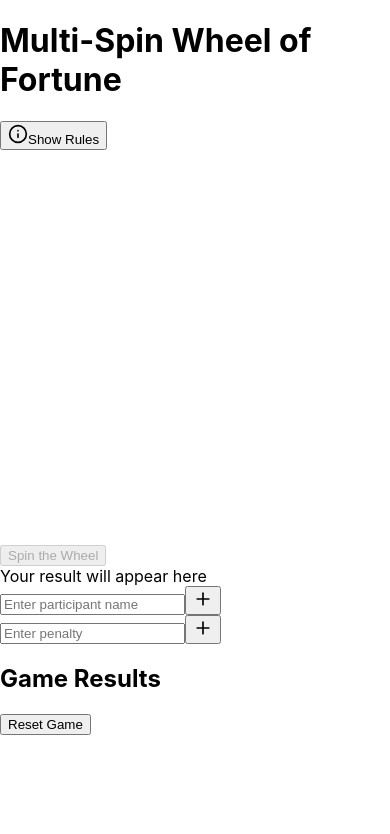
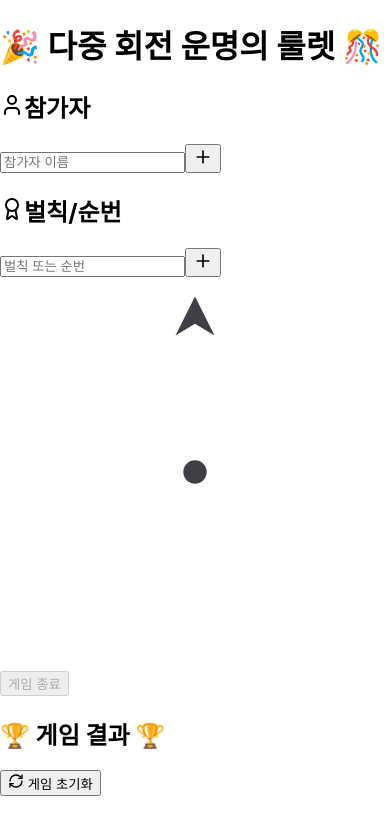
Before and after one commit to Reasonofmoon/multi-spin-wheel-of-fortune, a React (Create React App) app: page / in a window 390 px wide. Shown: the top 834 px of the page. Built offline with nearby package versions, Linux system fonts and the light colour scheme.

Commit message:
UI 개선 및 기능 업데이트: 휠 크기 조정, 게임 초기화 기능 개선, 모바일 최적화

```diff
--- a/src/App.js
+++ b/src/App.js
@@ -1,8 +1,5 @@
-import React, { useState, useEffect, useCallback, useMemo } from 'react';
-import { Plus, X, Volume2, User, Award, RefreshCw, Info } from 'lucide-react';
-import confetti from 'canvas-confetti';
-import spinSound from './sounds/spin.mp3';
-import winSound from './sounds/win.mp3';
+import React, { useState, useEffect, useRef, useCallback } from 'react';
+import { Plus, X, Volume2, User, Award, RefreshCw } from 'lucide-react';
 
 const MultiSpinWheelOfFortune = () => {
   const [participants, setParticipants] = useState(() => {
@@ -20,60 +17,52 @@ const MultiSpinWheelOfFortune = () => {
   const [result, setResult] = useState(null);
   const [showFireworks, setShowFireworks] = useState(false);
   const [remainingParticipants, setRemainingParticipants] = useState([]);
-  const [gameResults, setGameResults] = useState(() => {
-    const saved = localStorage.getItem('gameResults');
-    return saved ? JSON.parse(saved) : [];
-  });
-  const [error, setError] = useState('');
-  const [showRules, setShowRules] = useState(false);
+  const [gameResults, setGameResults] = useState([]);
+  const wheelRef = useRef(null);
 
   useEffect(() => {
     localStorage.setItem('participants', JSON.stringify(participants));
     localStorage.setItem('penalties', JSON.stringify(penalties));
-    localStorage.setItem('gameResults', JSON.stringify(gameResults));
-  }, [participants, penalties, gameResults]);
+  }, [participants, penalties]);
 
-  const addParticipant = useCallback(() => {
-    if (newParticipant.trim() === '') {
-      setError('Participant name cannot be empty');
-      return;
-    }
+  useEffect(() => {
+    setRemainingParticipants([...participants]);
+  }, [participants]);
+
+  const addParticipant = () => {
+    if (newParticipant.trim() !== '') {
       setParticipants(prev => [...prev, newParticipant.trim()]);
       setNewParticipant('');
-    setError('');
-  }, [newParticipant]);
+    }
+  };
 
-  const addPenalty = useCallback(() => {
-    if (newPenalty.trim() === '') {
-      setError('Penalty cannot be empty');
-      return;
-    }
+  const addPenalty = () => {
+    if (newPenalty.trim() !== '') {
       setPenalties(prev => [...prev, newPenalty.trim()]);
       setNewPenalty('');
-    setError('');
-  }, [newPenalty]);
+    }
+  };
 
-  const removeParticipant = useCallback((index) => {
+  const removeParticipant = (index) => {
     setParticipants(prev => prev.filter((_, i) => i !== index));
-  }, []);
+  };
 
-  const removePenalty = useCallback((index) => {
+  const removePenalty = (index) => {
     setPenalties(prev => prev.filter((_, i) => i !== index));
-  }, []);
+  };
 
-  const getColor = useMemo(() => (index, total) => {
+  const getColor = (index, total) => {
     const hue = (index * (360 / total)) % 360;
     return `hsl(${hue}, 70%, 50%)`;
-  }, []);
+  };
 
   const spinWheel = useCallback(() => {
     if (remainingParticipants.length > 0 && penalties.length > 0 && !isSpinning) {
       setIsSpinning(true);
-      playSound('spinning');
 
       const randomAngle = Math.floor(Math.random() * 360);
-      const rotations = 5 * 360;
-      const finalAngle = rotations + randomAngle;
+      const rotations = 5 * 360; // 5 full rotations
+      const finalAngle = rotationAngle + rotations + randomAngle;
 
       setRotationAngle(finalAngle);
 
@@ -87,36 +76,20 @@ const MultiSpinWheelOfFortune = () => {
         setRemainingParticipants(prev => prev.filter(p => p !== selectedParticipant));
 
         setIsSpinning(false);
-        playSound('fanfare');
         setShowFireworks(true);
-        confetti({
-          particleCount: 100,
-          spread: 70,
-          origin: { y: 0.6 }
-        });
         setTimeout(() => setShowFireworks(false), 3000);
-      }, 5000);
-    } else if (remainingParticipants.length === 0) {
-      setError('No participants left. Please reset the game or add more participants.');
-    } else if (penalties.length === 0) {
-      setError('No penalties available. Please add some penalties.');
+      }, 5000); // Match this with the CSS animation duration
     }
-  }, [remainingParticipants, penalties, isSpinning]);
+  }, [remainingParticipants, penalties, isSpinning, rotationAngle]);
 
-  const getSelectedIndex = useCallback((angle) => {
+  const getSelectedIndex = (angle) => {
     const sectionAngle = 360 / remainingParticipants.length;
     return Math.floor(((360 - angle + sectionAngle / 2) % 360) / sectionAngle);
-  }, [remainingParticipants.length]);
+  };
 
-  const playSound = useCallback((sound) => {
-    const audio = new Audio(sound === 'spinning' ? spinSound : winSound);
-    audio.play().catch(error => console.error('Audio playback failed:', error));
-  }, []);
-
-  const calculateTextProps = useCallback((index, total, text) => {
-    if (total === 0) return null; // 배열이 비어있을 때 null 반환
+  const calculateTextProps = (index, total, text) => {
     const angle = ((index + 0.5) * (360 / total)) % 360;
-    const radius = 38;
+    const radius = 35; // Slightly smaller than the wheel radius to fit text inside
     const x = 50 + radius * Math.cos(angle * Math.PI / 180);
     const y = 50 + radius * Math.sin(angle * Math.PI / 180);
     const rotation = angle > 90 && angle < 270 ? angle + 180 : angle;
@@ -125,115 +98,157 @@ const MultiSpinWheelOfFortune = () => {
       x,
       y,
       rotate: rotation,
-      text: text.length > 10 ? text.slice(0, 10) + '...' : text
+      text: text.length > 8 ? text.slice(0, 8) + '...' : text
     };
-  }, []);
+  };
 
-  const resetGame = useCallback(() => {
+  const resetGame = () => {
     setRemainingParticipants([...participants]);
     setGameResults([]);
     setResult(null);
     setRotationAngle(0);
-    setError('');
-  }, [participants]);
-
-  useEffect(() => {
-    setRemainingParticipants([...participants]);
-  }, [participants]);
+    setIsSpinning(false);
+  };
 
   return (
-    <div className="App">
-      <h1 className="text-responsive-large mb-8">Multi-Spin Wheel of Fortune</h1>
-      <button onClick={() => setShowRules(!showRules)} className="info-button">
-        <Info size={20} />
-        {showRules ? 'Hide Rules' : 'Show Rules'}
-      </button>
-      {showRules && (
-        <div className="rules-container">
-          <h2>Game Rules</h2>
-          <ol>
-            <li>Add participants and penalties using the input fields below.</li>
-            <li>Click "Spin the Wheel" to randomly select a participant and assign a penalty.</li>
-            <li>The selected participant is removed from the wheel after each spin.</li>
-            <li>Continue spinning until all participants have been selected or you choose to reset the game.</li>
-            <li>Use the "Reset Game" button to start over with all participants.</li>
-          </ol>
-        </div>
-      )}
-      <div className="wheel-container">
-        <svg viewBox="0 0 100 100" className="wheel" style={{ transform: `rotate(${rotationAngle}deg)` }}>
-          {remainingParticipants.map((participant, index) => {
-            const sectionAngle = 360 / remainingParticipants.length;
-            const color = getColor(index, remainingParticipants.length);
-            const textProps = calculateTextProps(index, remainingParticipants.length, participant);
+    <div className="p-2 bg-gradient-to-br from-yellow-400 via-red-500 to-pink-500 min-h-screen flex items-center justify-center font-sans">
+      <div className="bg-white rounded-lg shadow-xl p-4 max-w-md w-full">
+        <h1 className="text-2xl font-bold text-center text-pink-600 mb-4">🎉 다중 회전 운명의 룰렛 🎊</h1>
 
-            return (
-              <g key={index}>
-                <path
-                  d={`M50 50 L50 0 A50 50 0 0 1 ${50 + 50 * Math.sin(sectionAngle * Math.PI / 180)} ${50 - 50 * Math.cos(sectionAngle * Math.PI / 180)} Z`}
-                  fill={color}
-                  transform={`rotate(${index * sectionAngle}, 50, 50)`}
-                />
-                {textProps && (
-                  <text
-                    x={textProps.x}
-                    y={textProps.y}
-                    transform={`rotate(${textProps.rotate}, ${textProps.x}, ${textProps.y})`}
-                    textAnchor="middle"
-                    className="wheel-text"
-                  >
-                    {textProps.text}
-                  </text>
-                )}
-              </g>
-            );
-          })}
-        </svg>
-      </div>
-      <button className="spin-button mt-6" onClick={spinWheel} disabled={isSpinning || remainingParticipants.length === 0 || penalties.length === 0}>
-        Spin the Wheel
-      </button>
-      <div className="result-display text-responsive">
-        {result ? `${result.participant} gets ${result.penalty}` : 'Your result will appear here'}
-      </div>
-      {error && <div className="error-message">{error}</div>}
-      <div className="input-section">
-        <div className="input-group">
+        <div className="grid grid-cols-1 gap-4 mb-4">
+          <div>
+            <h2 className="text-lg font-semibold mb-2 text-pink-500"><User className="inline mr-2" />참가자</h2>
+            <div className="flex">
               <input
                 type="text"
                 value={newParticipant}
                 onChange={(e) => setNewParticipant(e.target.value)}
-            placeholder="Enter participant name"
-            className="input-field"
+                className="flex-grow p-2 border border-pink-300 rounded-l focus:outline-none focus:ring-2 focus:ring-pink-400"
+                placeholder="참가자 이름"
               />
-          <button onClick={addParticipant} className="add-button">
+              <button onClick={addParticipant} className="bg-pink-500 text-white p-2 rounded-r hover:bg-pink-600 transition duration-300">
                 <Plus size={20} />
               </button>
             </div>
-        <div className="input-group">
+          </div>
+          <div>
+            <h2 className="text-lg font-semibold mb-2 text-purple-500"><Award className="inline mr-2" />벌칙/순번</h2>
+            <div className="flex">
               <input
                 type="text"
                 value={newPenalty}
                 onChange={(e) => setNewPenalty(e.target.value)}
-            placeholder="Enter penalty"
-            className="input-field"
+                className="flex-grow p-2 border border-purple-300 rounded-l focus:outline-none focus:ring-2 focus:ring-purple-400"
+                placeholder="벌칙 또는 순번"
               />
-          <button onClick={addPenalty} className="add-button">
+              <button onClick={addPenalty} className="bg-purple-500 text-white p-2 rounded-r hover:bg-purple-600 transition duration-300">
                 <Plus size={20} />
               </button>
             </div>
           </div>
-      <div className="game-results">
-        <h2>Game Results</h2>
-        <ul>
+        </div>
+
+        <div className="grid grid-cols-2 gap-4 mb-4">
+          <div className="max-h-32 overflow-y-auto bg-pink-50 p-2 rounded">
+            {participants.map((participant, index) => (
+              <div key={index} className="flex justify-between items-center bg-white p-1 rounded mb-1 text-sm">
+                <span className="text-pink-600">{participant}</span>
+                <button onClick={() => removeParticipant(index)} className="text-red-500 hover:text-red-700">
+                  <X size={16} />
+                </button>
+              </div>
+            ))}
+          </div>
+          <div className="max-h-32 overflow-y-auto bg-purple-50 p-2 rounded">
+            {penalties.map((penalty, index) => (
+              <div key={index} className="flex justify-between items-center bg-white p-1 rounded mb-1 text-sm">
+                <span className="text-purple-600">{penalty}</span>
+                <button onClick={() => removePenalty(index)} className="text-red-500 hover:text-red-700">
+                  <X size={16} />
+                </button>
+              </div>
+            ))}
+          </div>
+        </div>
+
+        <div className="flex justify-center mb-4">
+          <div className="relative w-48 h-48 md:w-64 md:h-64">
+            <svg className="w-full h-full" viewBox="0 0 100 100" ref={wheelRef}>
+              <g transform={`rotate(${rotationAngle}, 50, 50)`} style={{transition: 'transform 5s cubic-bezier(0.25, 0.1, 0.25, 1)'}}>
+                {remainingParticipants.map((participant, index) => {
+                  const total = remainingParticipants.length;
+                  const angle = (index * 360) / total;
+                  const nextAngle = ((index + 1) * 360) / total;
+                  const textProps = calculateTextProps(index, total, penalties[index % penalties.length]);
+                  return (
+                    <g key={index}>
+                      <path
+                        d={`M50 50 L${50 + 48 * Math.cos(angle * Math.PI / 180)} ${50 + 48 * Math.sin(angle * Math.PI / 180)} A48 48 0 0 1 ${50 + 48 * Math.cos(nextAngle * Math.PI / 180)} ${50 + 48 * Math.sin(nextAngle * Math.PI / 180)} Z`}
+                        fill={getColor(index, total)}
+                      />
+                      <text
+                        x={textProps.x}
+                        y={textProps.y}
+                        fill="white"
+                        fontSize="3"
+                        fontWeight="bold"
+                        textAnchor="middle"
+                        dominantBaseline="middle"
+                        transform={`rotate(${textProps.rotate}, ${textProps.x}, ${textProps.y})`}
+                      >
+                        {textProps.text}
+                      </text>
+                    </g>
+                  );
+                })}
+              </g>
+              <circle cx="50" cy="50" r="3" fill="#3f3f46" />
+              <path d="M50 5 L55 15 L50 12 L45 15 Z" fill="#3f3f46" />
+            </svg>
+            <button onClick={spinWheel} disabled={isSpinning || remainingParticipants.length === 0}
+                    className="absolute top-1/2 left-1/2 transform -translate-x-1/2 -translate-y-1/2
+                               bg-yellow-400 text-gray-800 p-2 rounded-full hover:bg-yellow-500
+                               transition duration-300 font-bold text-sm shadow-lg disabled:opacity-50 disabled:cursor-not-allowed">
+              {isSpinning ? '돌아가는 중...' : remainingParticipants.length === 0 ? '게임 종료' : '돌리기!'}
+            </button>
+          </div>
+        </div>
+
+        <div className="mt-4 p-2 bg-gradient-to-r from-pink-200 to-purple-200 rounded-lg">
+          <h2 className="font-bold text-xl text-gray-800 mb-2 text-center">🏆 게임 결과 🏆</h2>
           {gameResults.map((result, index) => (
-            <li key={index}>{result.participant}: {result.penalty}</li>
+            <div key={index} className="mb-1 text-center text-sm">
+              <span className="font-semibold text-pink-600">{result.participant}</span>
+              : <span className="font-semibold text-purple-600">{result.penalty}</span>
+            </div>
           ))}
-        </ul>
+          {remainingParticipants.length > 0 && (
+            <p className="text-center mt-2 text-sm">
+              남은 참가자: <span className="font-bold text-green-600">{remainingParticipants.length}</span>명
+            </p>
+          )}
         </div>
-      <button onClick={resetGame} className="spin-button mt-6">
-        Reset Game
+
+        <div className="mt-4 flex justify-center">
+          <button onClick={resetGame} className="bg-blue-500 text-white p-2 rounded hover:bg-blue-600 transition duration-300 text-sm">
+            <RefreshCw size={16} className="inline mr-1" /> 게임 초기화
           </button>
+        </div>
+
+        {showFireworks && (
+          <div className="fixed top-0 left-0 w-full h-full pointer-events-none">
+            {[...Array(20)].map((_, i) => (
+              <div key={i}
+                   className="absolute w-2 h-2 bg-yellow-400 rounded-full animate-firework"
+                   style={{
+                     left: `${Math.random() * 100}%`,
+                     top: `${Math.random() * 100}%`,
+                     animationDelay: `${Math.random() * 2}s`
+                   }}></div>
+            ))}
+          </div>
+        )}
+      </div>
     </div>
   );
 };
```
Lines whose indentation alone changed are shown as unchanged.
